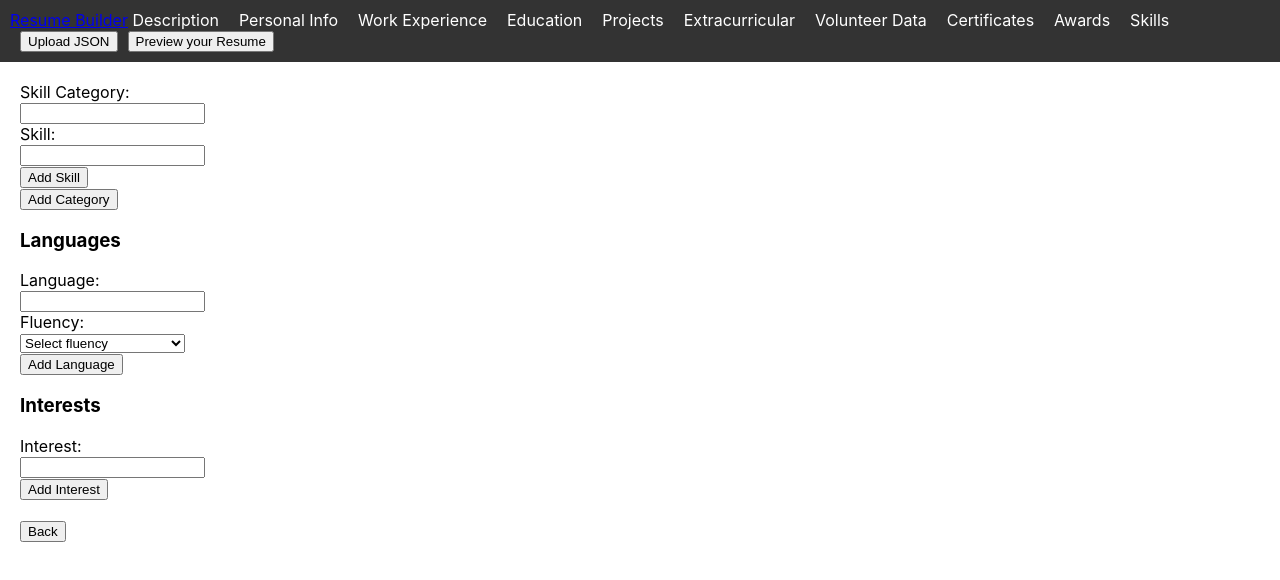
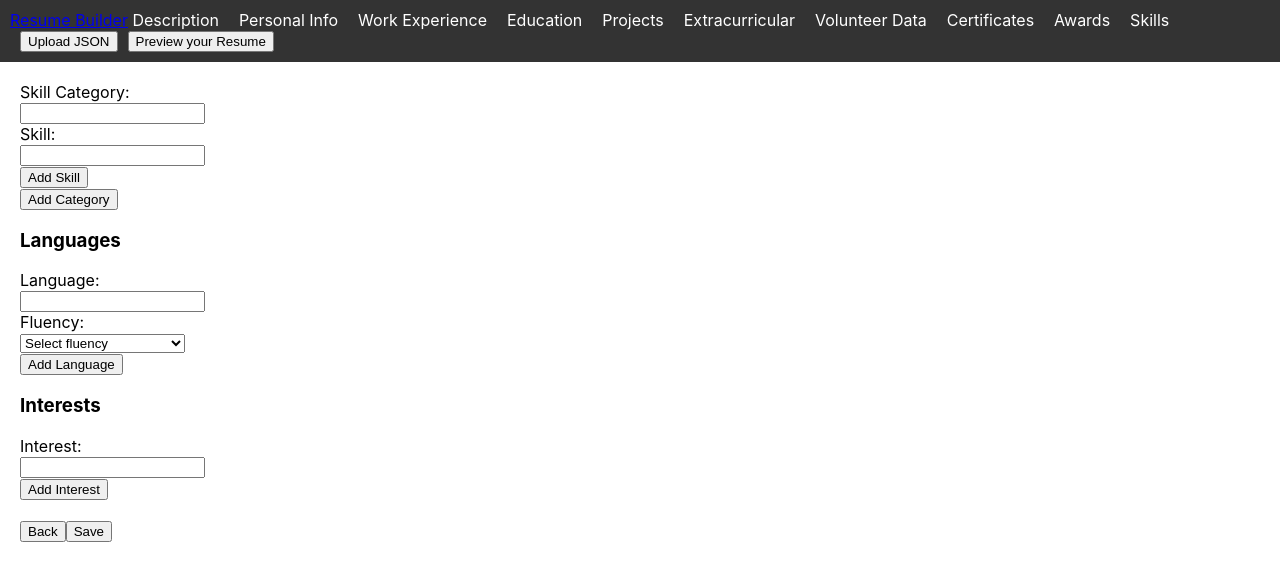
Before and after one commit to syamkarni/Resume_builder, a React (Create React App) app in the folder frontend/: page /Skills in a window 1280 px wide. Shown: the top 580 px of the page. Built offline with nearby package versions, Linux system fonts and the light colour scheme.

Commit message:
skills and interests page bkend

```diff
--- a/frontend/src/components/Skills/index.js
+++ b/frontend/src/components/Skills/index.js
@@ -1,5 +1,6 @@
 import React, { useState } from 'react';
 import { useNavigate } from 'react-router-dom';
+
 const Skills = () => {
   const navigate = useNavigate();
   const [skillsData, setSkillsData] = useState([]);
@@ -74,6 +75,33 @@ const Skills = () => {
       setInterests((prev) => [...prev, currentInterest]);
       setCurrentInterest('');
     }
+  };
+
+  const saveSkills = (event) => {
+    event.preventDefault();
+
+    const skillsPayload = {
+      skills: skillsData,
+      languages: languages,
+      interests: interests,
+    };
+
+    console.log('Skills saved:', skillsPayload);
+
+    fetch('http://127.0.0.1:5000/save_skills', {
+      method: 'POST',
+      headers: {
+        'Content-Type': 'application/json',
+      },
+      body: JSON.stringify(skillsPayload),
+    })
+    .then((response) => response.json())
+    .then((data) => {
+      console.log('Success:', data);
+    })
+    .catch((error) => {
+      console.error('Error:', error);
+    });
   };
 
   return (
@@ -178,11 +206,10 @@ const Skills = () => {
             </div>
           ))}
         </div>
-
-
       </div>
       <br />
       <button onClick={() => navigate('/Awards')}>Back</button>
+      <button onClick={saveSkills}>Save</button>
     </div>
   );
 };
```
Also changed, not shown: 1 other file (tests, documents, lock files or other folders).
